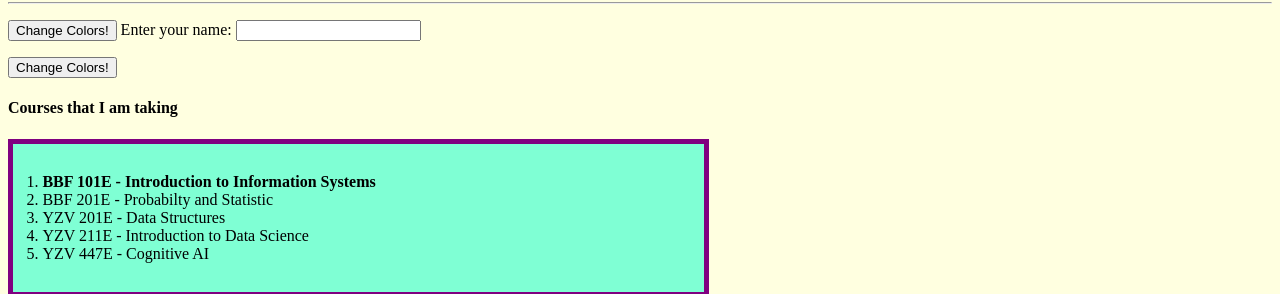
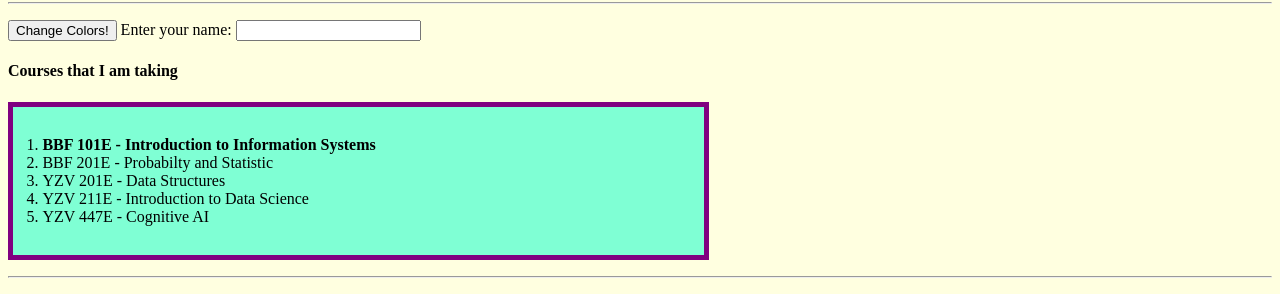
Before and after one commit to itu-itis25-oguzyu22/assignment_5, a plain HTML site: page index.html in a window 1280 px wide. Shown: the part 172-466 px from the top of the page. Drawn offline with Linux system fonts and the light colour scheme.

Commit message:
hw9-edit3

```diff
--- a/index.html
+++ b/index.html
@@ -23,7 +23,6 @@
     	<button id="colorBtn" onclick="cycleButtonColor()">Change Colors!</button>
         Enter your name: <input type="text" id="myInput" onkeyup="changeColor()">
     </p>
-    <button id="colorBtn" onclick="cycleButtonColor()">Change Colors!</button>
 
     <script>
     function changeColor() {
```
